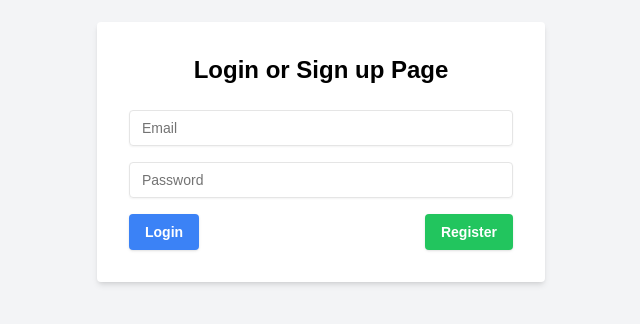
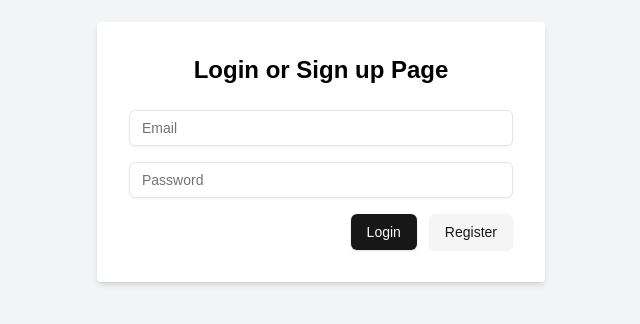
Before and after one commit to benediktgrether/appwrite_auth_test, a Next.js app: page / in a window 1280 px wide. Shown: the part 248-572 px from the top of the page, without its empty margins (319-959 px from the left). Built offline with nearby package versions, Linux system fonts and the light colour scheme; no server answers.

Commit message:
Remove class naming

```diff
--- a/components/AuthForm.tsx
+++ b/components/AuthForm.tsx
@@ -29,7 +29,6 @@ export default function AuthForm({
                             onChange={(
                                 e: React.ChangeEvent<HTMLInputElement>
                             ) => setEmail(e.target.value)}
-                            className="w-full px-3 py-2 border rounded focus:outline-none focus:ring focus:border-blue-300"
                         />
                     </div>
                     <div>
@@ -40,21 +39,15 @@ export default function AuthForm({
                             onChange={(
                                 e: React.ChangeEvent<HTMLInputElement>
                             ) => setPassword(e.target.value)}
-                            className="w-full px-3 py-2 border rounded focus:outline-none focus:ring focus:border-blue-300"
                         />
                     </div>
-                    <div className="flex items-center justify-between">
-                        <Button
-                            type="button"
-                            onClick={() => handleLogin(email, password)}
-                            className="px-4 py-2 font-bold text-white bg-blue-500 rounded hover:bg-blue-700 focus:outline-none focus:ring-2 focus:ring-blue-400"
-                        >
+                    <div className="flex items-center justify-end gap-3">
+                        <Button onClick={() => handleLogin(email, password)}>
                             Login
                         </Button>
                         <Button
-                            type="button"
+                            variant="secondary"
                             onClick={() => handleRegister(email, password)}
-                            className="px-4 py-2 font-bold text-white bg-green-500 rounded hover:bg-green-700 focus:outline-none focus:ring-2 focus:ring-green-400"
                         >
                             Register
                         </Button>
```
